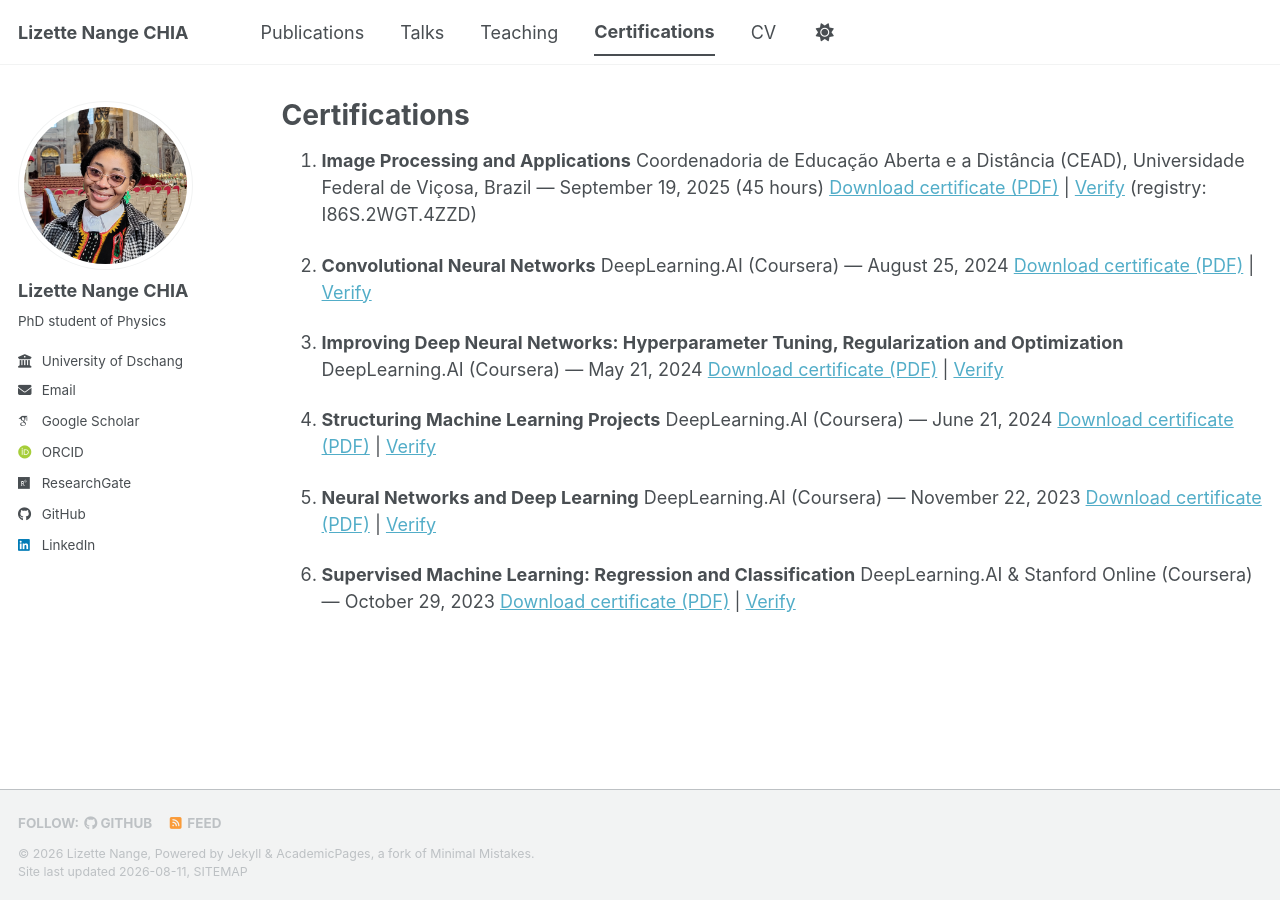
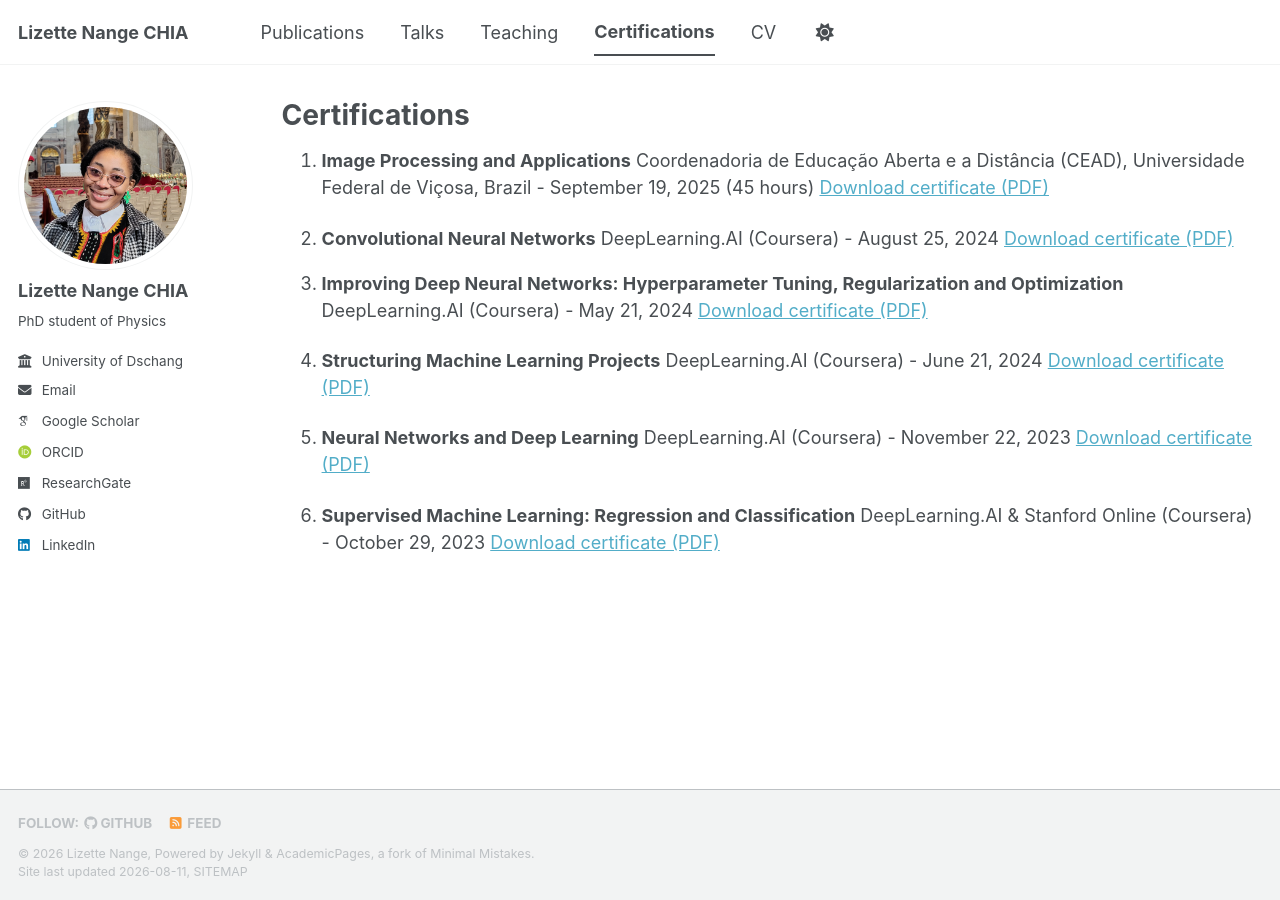
Before and after one commit to lizettenange/lizettenange.github.io, a Jekyll site: the page built from _pages/certifications.md, in a window 1280 px wide. Built offline with Jekyll 4.4.1, drawn with Linux system fonts in a browser that asks for light colours; some web fonts are replaced; a script bundle is joined from its source files by our own code; library files that are not in the unit come from our copies.

Commit message:
certupd1

```diff
--- a/_pages/certifications.md
+++ b/_pages/certifications.md
@@ -6,25 +6,24 @@ author_profile: true
 ---
 
 1. **Image Processing and Applications**
-   Coordenadoria de Educação Aberta e a Distância (CEAD), Universidade Federal de Viçosa, Brazil — September 19, 2025 (45 hours)
-   [Download certificate (PDF)](/files/certifications/image-processing-and-applications.pdf) | [Verify](https://www.siadoc.ufv.br/validar-documento) (registry: I86S.2WGT.4ZZD)
+   Coordenadoria de Educação Aberta e a Distância (CEAD), Universidade Federal de Viçosa, Brazil - September 19, 2025 (45 hours)
+   [Download certificate (PDF)](/files/certifications/image-processing-and-applications.pdf)
 
 2. **Convolutional Neural Networks**
-   DeepLearning.AI (Coursera) — August 25, 2024
-   [Download certificate (PDF)](/files/certifications/convolutional-neural-networks.pdf) | [Verify](https://coursera.org/verify/4VGAXN6PZI4N)
-
+   DeepLearning.AI (Coursera) - August 25, 2024
+   [Download certificate (PDF)](/files/certifications/convolutional-neural-networks.pdf)
 3. **Improving Deep Neural Networks: Hyperparameter Tuning, Regularization and Optimization**
-   DeepLearning.AI (Coursera) — May 21, 2024
-   [Download certificate (PDF)](/files/certifications/improving-deep-neural-networks.pdf) | [Verify](https://coursera.org/verify/9ZX44K6WJT2V)
+   DeepLearning.AI (Coursera) - May 21, 2024
+   [Download certificate (PDF)](/files/certifications/improving-deep-neural-networks.pdf)
 
 4. **Structuring Machine Learning Projects**
-   DeepLearning.AI (Coursera) — June 21, 2024
-   [Download certificate (PDF)](/files/certifications/structuring-machine-learning-projects.pdf) | [Verify](https://coursera.org/verify/HUJ792AFPQPM)
+   DeepLearning.AI (Coursera) - June 21, 2024
+   [Download certificate (PDF)](/files/certifications/structuring-machine-learning-projects.pdf)
 
 5. **Neural Networks and Deep Learning**
-   DeepLearning.AI (Coursera) — November 22, 2023
-   [Download certificate (PDF)](/files/certifications/neural-networks-and-deep-learning.pdf) | [Verify](https://coursera.org/verify/XS5SK8FUJMKX)
+   DeepLearning.AI (Coursera) - November 22, 2023
+   [Download certificate (PDF)](/files/certifications/neural-networks-and-deep-learning.pdf)
 
 6. **Supervised Machine Learning: Regression and Classification**
-   DeepLearning.AI & Stanford Online (Coursera) — October 29, 2023
-   [Download certificate (PDF)](/files/certifications/supervised-machine-learning-regression-classification.pdf) | [Verify](https://coursera.org/verify/YVK3SPMVDWJ2)
+   DeepLearning.AI & Stanford Online (Coursera) - October 29, 2023
+   [Download certificate (PDF)](/files/certifications/supervised-machine-learning-regression-classification.pdf)
```
Also changed, not shown: _talks/2014-03-01-talk-3.md (+1 -1 lines), 2 other files.
